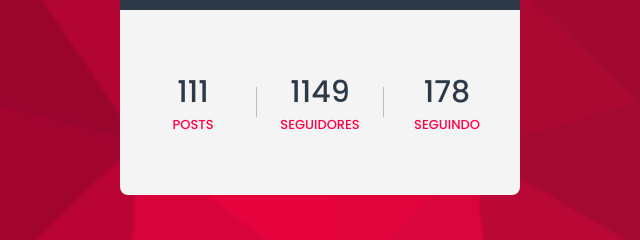
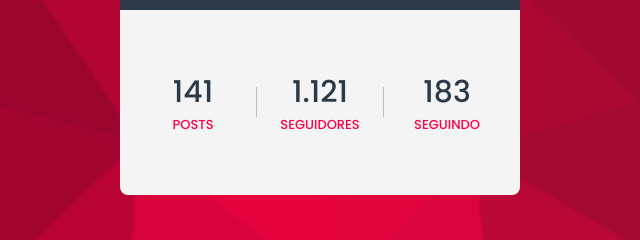
Before and after one commit to beatrizalvesfel/profile-card, a plain HTML site: page index.html in a window 1280 px wide. Shown: the part 526-766 px from the top of the page, 320-960 px from the left. Drawn offline with Linux system fonts and the light colour scheme.

Commit message:
Update index.html

```diff
--- a/index.html
+++ b/index.html
@@ -23,17 +23,17 @@
     <div class="card-footer">
       <div class="numbers">
         <div class="item">
-          <span>111</span>
+          <span>141</span>
           Posts
         </div>
         <div class="border"></div>
         <div class="item">
-          <span>1149</span>
+          <span>1.121</span>
           Seguidores
         </div>
         <div class="border"></div>
         <div class="item">
-          <span>178</span>
+          <span>183</span>
             Seguindo
           </div>
       </div>
```
